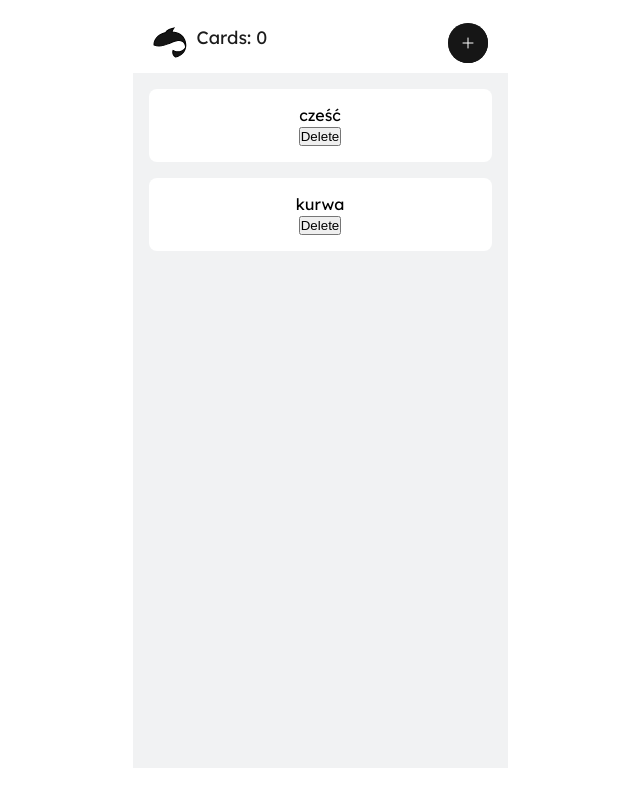
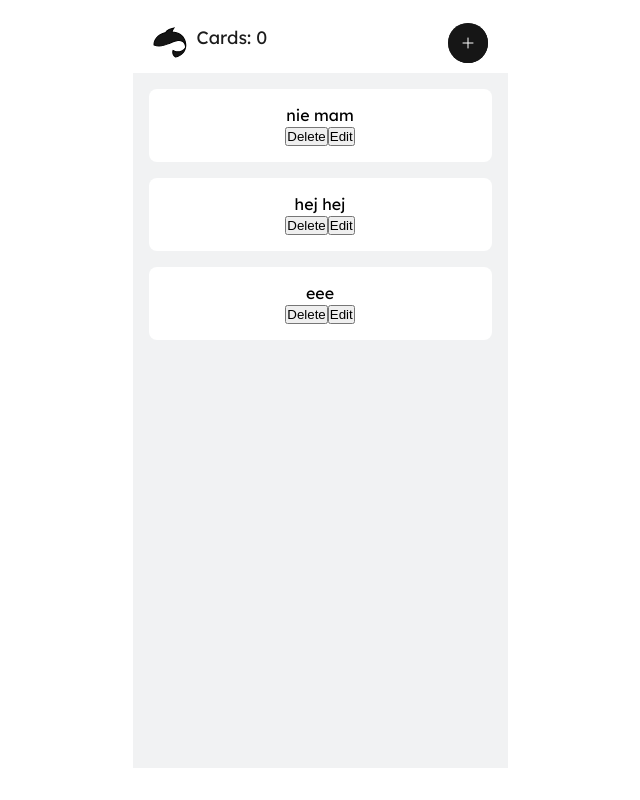
Before and after one commit to mr-fox93/fischkapp, a React (Vite) app: page / in a window 1280 px wide. Shown: the whole page, without its empty margins (320-960 px from the left). Built offline with nearby package versions, Linux system fonts and the light colour scheme; data requests are answered from the project's data file.

Commit message:
feat: now we can edit existing flashcards

```diff
--- a/db.json
+++ b/db.json
@@ -1,14 +1,19 @@
 {
   "fiszki": [
     {
-      "id": "4be40ff5-3ecc-40fe-a2b5-73c6ee6d7125",
-      "question": "cześć",
-      "answer": "co tam"
+      "id": "d2ec4d07-d34f-4427-9a57-bc3b8da9f0dd",
+      "question": "nie mam",
+      "answer": "Cie dosyć"
     },
     {
-      "id": "7e820e6f-91bb-4ac9-862d-e0a444f74740",
-      "question": "kurwa",
-      "answer": "moje pole"
+      "id": "0f144f0e-d6f9-4a48-a45e-80f84579e054",
+      "question": "hej hej ",
+      "answer": "zamaluj czas"
+    },
+    {
+      "id": "e3c55c99-46b1-4264-96c2-6dba8187bfea",
+      "question": "eee",
+      "answer": "makarena "
     }
   ]
 }
--- a/src/App.tsx
+++ b/src/App.tsx
@@ -18,8 +18,16 @@ function App() {
 
   return (
     <AppLayout>
-      <AppHeader cardsAmount={0} onVisible={() => setIsVisible(!isVisible)} />
-      {isVisible && <Flashcard id="" question="" answer="" key="new" />}{" "}
+      <AppHeader cardsAmount={0} onVisible={() => setIsVisible(true)} />
+      {isVisible && (
+        <Flashcard
+          id=""
+          question=""
+          answer=""
+          key="new"
+          onVisible={() => setIsVisible(false)}
+        />
+      )}{" "}
       {flashcards &&
         flashcards.map((card) => (
           <Flashcard
@@ -27,6 +35,7 @@ function App() {
             id={card.id}
             question={card.question}
             answer={card.answer}
+            onVisible={() => setIsVisible(false)}
           />
         ))}
     </AppLayout>
--- a/src/components/Flashcard.tsx
+++ b/src/components/Flashcard.tsx
@@ -3,11 +3,19 @@ import styles from "../components/Flashcard.module.scss";
 import { deleteCard } from "../services/flashcardService";
 import { FlashCard } from "../types";
 import { addNewCard } from "../services/flashcardService";
+import { editCard } from "../services/flashcardService";
 
-const Flashcard: React.FC<FlashCard> = ({ id, question, answer }) => {
+const Flashcard: React.FC<FlashCard> = ({
+  id,
+  question,
+  answer,
+  onVisible,
+}) => {
   const [isFlipped, setIsFlipped] = React.useState(false);
   const [newCard, setNewCard] = React.useState({ question: "", answer: "" });
   const [steps, setSteps] = React.useState<number>(id === "" ? 0 : 2);
+  const [edit, setEdit] = React.useState(false);
+
   const handleCardClick = () => {
     if (steps === 2) setIsFlipped(!isFlipped);
     setIsFlipped(!isFlipped);
@@ -22,8 +30,22 @@ const Flashcard: React.FC<FlashCard> = ({ id, question, answer }) => {
   };
 
   const handleSave = async () => {
-    await addNewCard(newCard.question, newCard.answer);
-    handleSteps();
+    if (edit) {
+      await editCard(id, newCard.question, newCard.answer);
+      setEdit(false);
+      onVisible();
+      handleSteps();
+    } else {
+      await addNewCard(newCard.question, newCard.answer);
+      onVisible();
+      handleSteps();
+    }
+  };
+
+  const handledEdit = () => {
+    setEdit(true);
+    setSteps(0);
+    setNewCard({ question, answer });
   };
 
   return (
@@ -71,6 +93,7 @@ const Flashcard: React.FC<FlashCard> = ({ id, question, answer }) => {
           >
             Delete
           </button>
+          <button onClick={handledEdit}>Edit</button>
         </>
       )}
     </div>
--- a/src/services/flashcardService.ts
+++ b/src/services/flashcardService.ts
@@ -37,3 +37,25 @@ export const addNewCard = async (
   }
   return await response.json();
 };
+
+export const editCard = async (
+  id: string,
+  q: string,
+  a: string
+): Promise<FlashCard[]> => {
+  const response = await fetch(`http://localhost:3000/fiszki/${id}`, {
+    method: "PUT",
+    headers: {
+      "Content-Type": "application/json",
+    },
+    body: JSON.stringify({
+      id: id,
+      question: q,
+      answer: a,
+    }),
+  });
+  if (!response.ok) {
+    throw new Error("Server error");
+  }
+  return await response.json();
+};
--- a/src/types.ts
+++ b/src/types.ts
@@ -2,4 +2,5 @@ export interface FlashCard {
   id: string;
   question: string;
   answer: string;
+  onVisible: () => void;
 }
```
